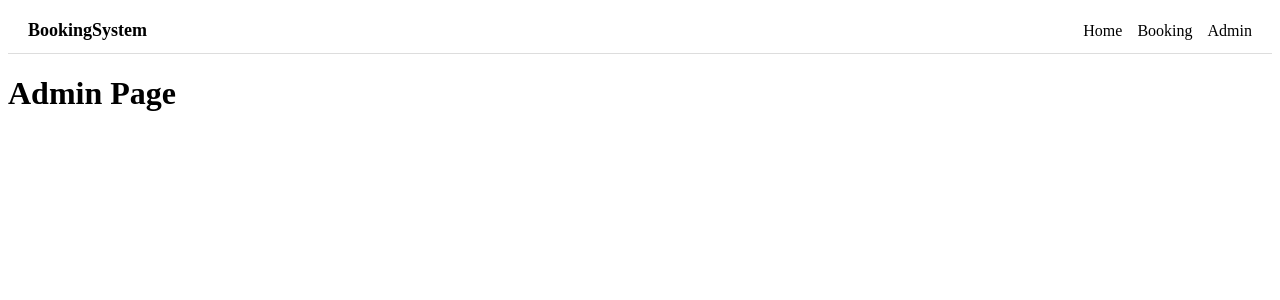
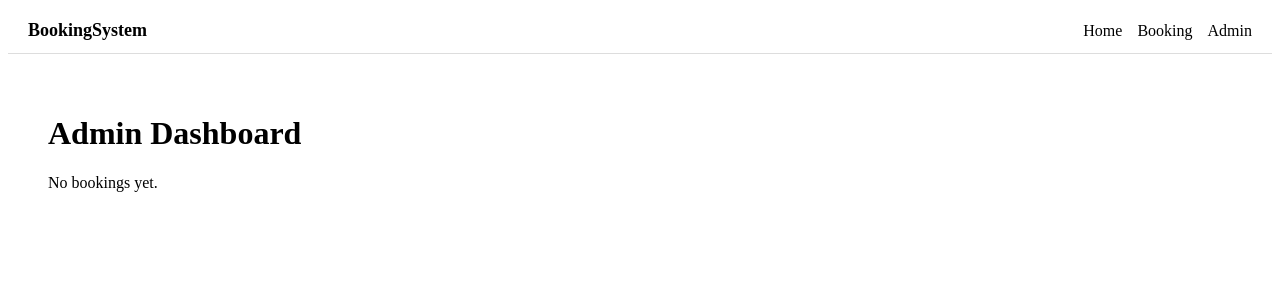
Before and after one commit to SifenAbduselam/booking_system, a React (Vite) app: page /admin in a window 1280 px wide. Shown: the top 300 px of the page. Built offline with nearby package versions, Linux system fonts and the light colour scheme.

Commit message:
admin booking

```diff
--- a/src/pages/Admin.jsx
+++ b/src/pages/Admin.jsx
@@ -1,3 +1,55 @@
+import { useEffect, useState } from "react";
+
 export default function Admin() {
-  return <h1>Admin Page</h1>;
+  const [bookings, setBookings] = useState([]);
+
+  useEffect(() => {
+    const data = JSON.parse(localStorage.getItem("bookings")) || [];
+    setBookings(data);
+  }, []);
+
+  return (
+    <div style={styles.container}>
+      <h1>Admin Dashboard</h1>
+
+      {bookings.length === 0 ? (
+        <p>No bookings yet.</p>
+      ) : (
+        <table style={styles.table}>
+          <thead>
+            <tr>
+              <th>Name</th>
+              <th>Service</th>
+              <th>Date</th>
+              <th>Time</th>
+              <th>Status</th>
+            </tr>
+          </thead>
+
+          <tbody>
+            {bookings.map((b) => (
+              <tr key={b.id}>
+                <td>{b.name}</td>
+                <td>{b.service}</td>
+                <td>{b.date}</td>
+                <td>{b.time}</td>
+                <td>{b.status}</td>
+              </tr>
+            ))}
+          </tbody>
+        </table>
+      )}
+    </div>
+  );
 }
+
+const styles = {
+  container: {
+    padding: "40px",
+  },
+  table: {
+    width: "100%",
+    borderCollapse: "collapse",
+    marginTop: "20px",
+  },
+};
```
